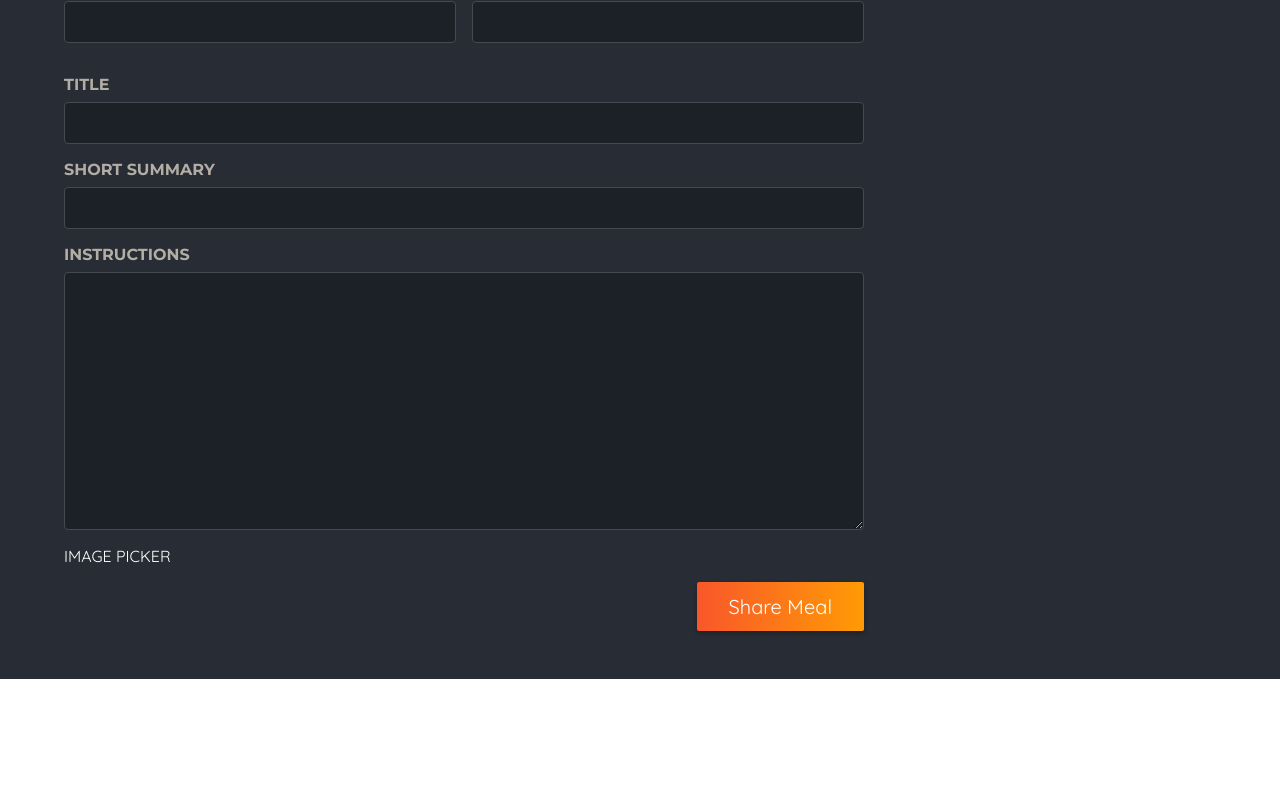
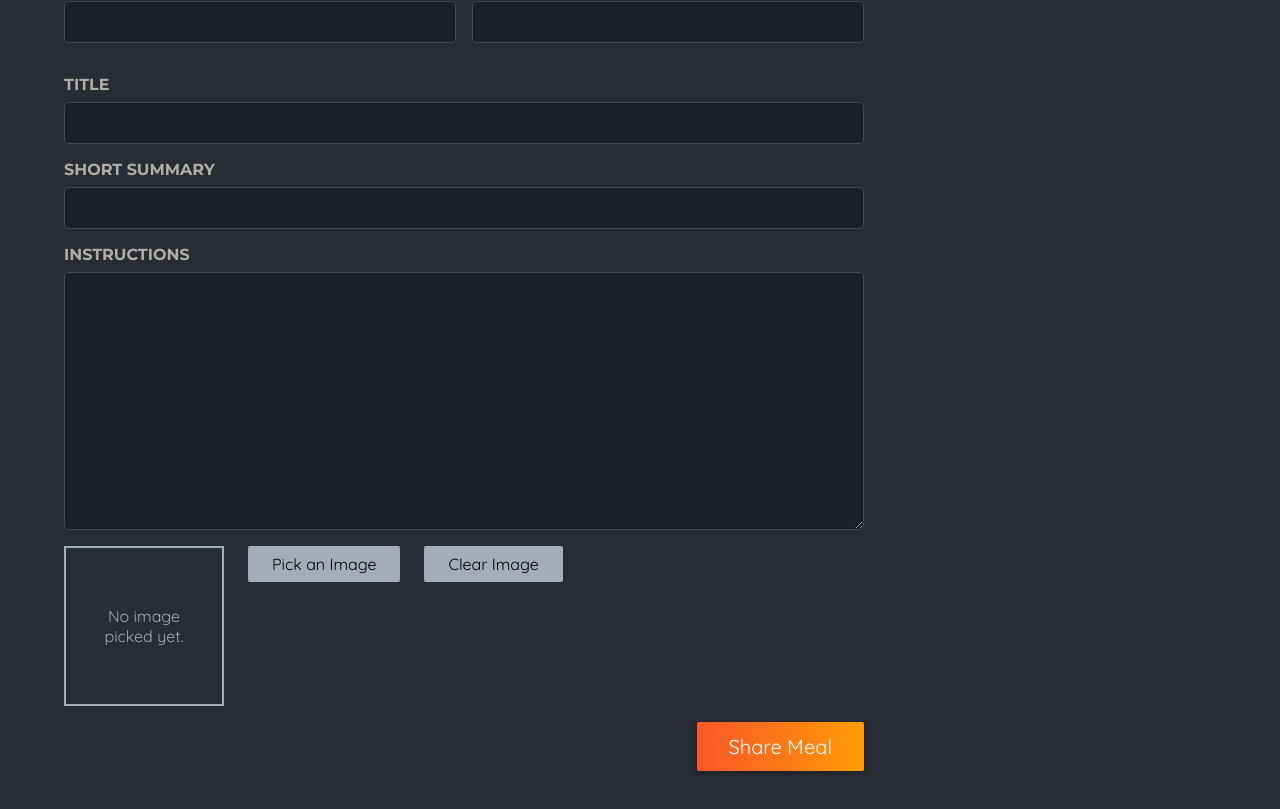
Before and after one commit to VitaliiZemliakov/nextjs, a Next.js app: page /meals/share in a window 1280 px wide. Shown: the part 579-1388 px from the top of the page. Before the commit the page ends 1258 px from the top, so only its background shows below. Built offline with nearby package versions, Linux system fonts and the light colour scheme.

Commit message:
imagePicker

```diff
--- a/app/meals/share/page.tsx
+++ b/app/meals/share/page.tsx
@@ -1,3 +1,4 @@
+import ImagePicker from "@/components/meals/image-picker";
 import classes from "./page.module.css";
 
 export default function ShareMealPage() {
@@ -45,11 +46,11 @@ export default function ShareMealPage() {
                         <textarea
                             id="instructions"
                             name="instructions"
-                            rows="10"
+                            rows={10}
                             required
                         ></textarea>
                     </p>
-                    IMAGE PICKER
+                    <ImagePicker />
                     <p className={classes.actions}>
                         <button type="submit">Share Meal</button>
                     </p>
--- a/components/meals/image-picker.tsx
+++ b/components/meals/image-picker.tsx
@@ -1,3 +1,83 @@
-import classes from './image-picker.module.css'
+"use client";
 
-export default function ImagePicker() {  }
+import { JSX, useRef, useState } from "react";
+import classes from "./image-picker.module.css";
+import Image from "next/image";
+
+interface ImagePickerProps {
+    label?: string;
+    name?: string;
+}
+
+export default function ImagePicker({
+    label,
+    name,
+}: ImagePickerProps): JSX.Element {
+    const [pickedImage, setPickedImage] = useState<string | null>(null);
+
+    const imageInputRef = useRef<HTMLInputElement>(null);
+
+    function handleImagePicked(event: React.ChangeEvent<HTMLInputElement>) {
+        const file = event.target.files?.[0];
+
+        if (!file) {
+            setPickedImage(null);
+            return;
+        }
+
+        const reader = new FileReader();
+
+        reader.onload = () => {
+            setPickedImage(reader.result as string);
+        };
+
+        reader.readAsDataURL(file);// after reading it load event is triggered and we set the picked image to the result of the reader which is a data URL representing the file's data. This allows us to display the picked image in the preview area.
+    }
+
+    function handlePickImage() {
+        imageInputRef.current?.click();
+    }
+
+    function handleClearImage() {
+        setPickedImage(null);
+    }
+
+    return (
+        <div className={classes.picker}>
+            <label htmlFor={name}>{label}</label>
+            <div className={classes.controls}>
+                <div className={classes.preview}>
+                    {pickedImage && (
+                        <Image src={pickedImage} alt="Picked Image" fill />
+                    )}
+
+                    {!pickedImage && <p>No image picked yet.</p>}
+                </div>
+                <input
+                    type="file"
+                    id={name}
+                    name={name}
+                    accept="image/png, image/jpeg"
+                    className={classes.input}
+                    ref={imageInputRef}
+                    onChange={handleImagePicked}
+                    required
+                />
+                <button
+                    type="button"
+                    className={classes.button}
+                    onClick={handlePickImage}
+                >
+                    Pick an Image
+                </button>
+                <button
+                    type="button"
+                    className={classes.button}
+                    onClick={handleClearImage}
+                >
+                    Clear Image
+                </button>
+            </div>
+        </div>
+    );
+}
```
